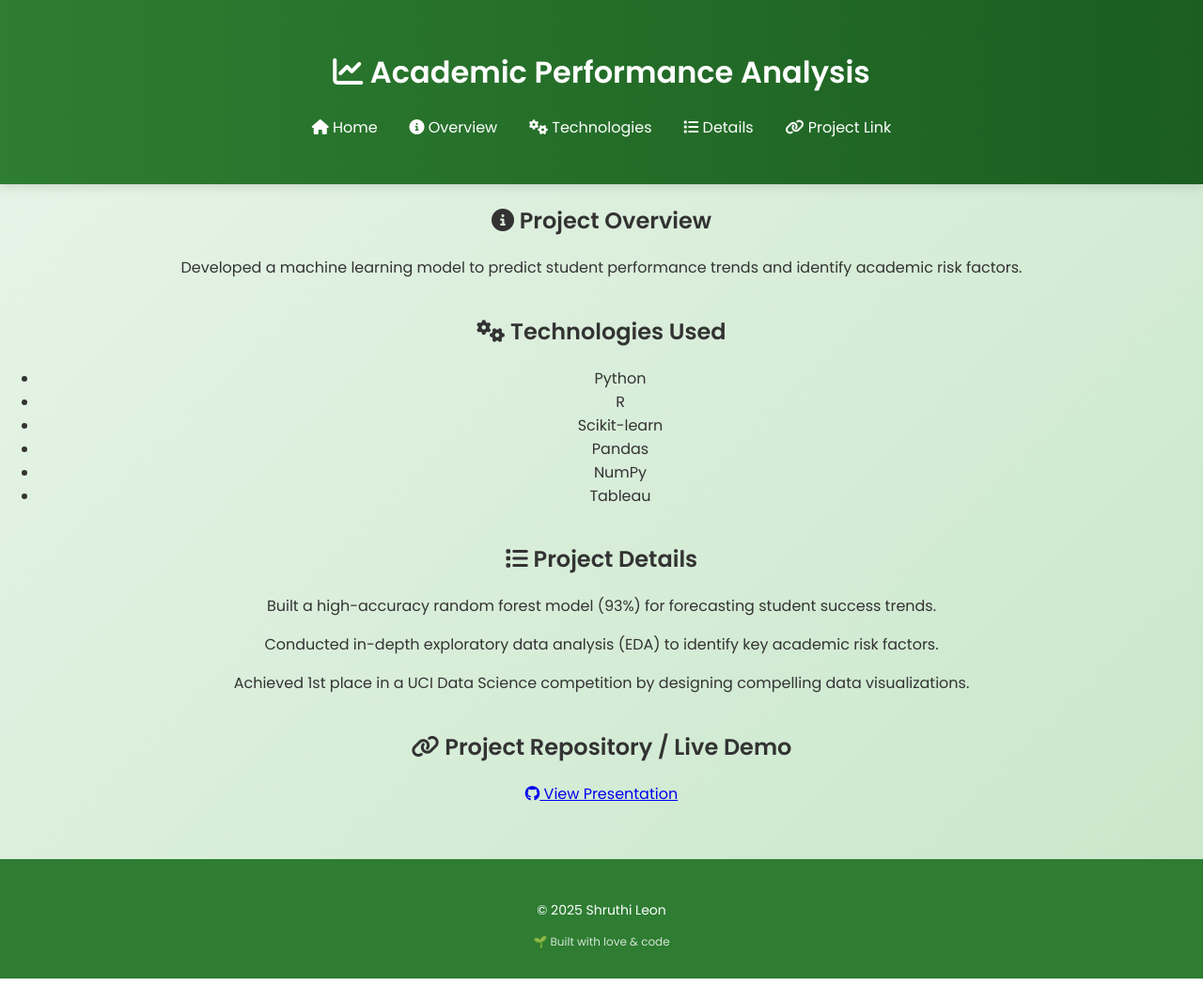
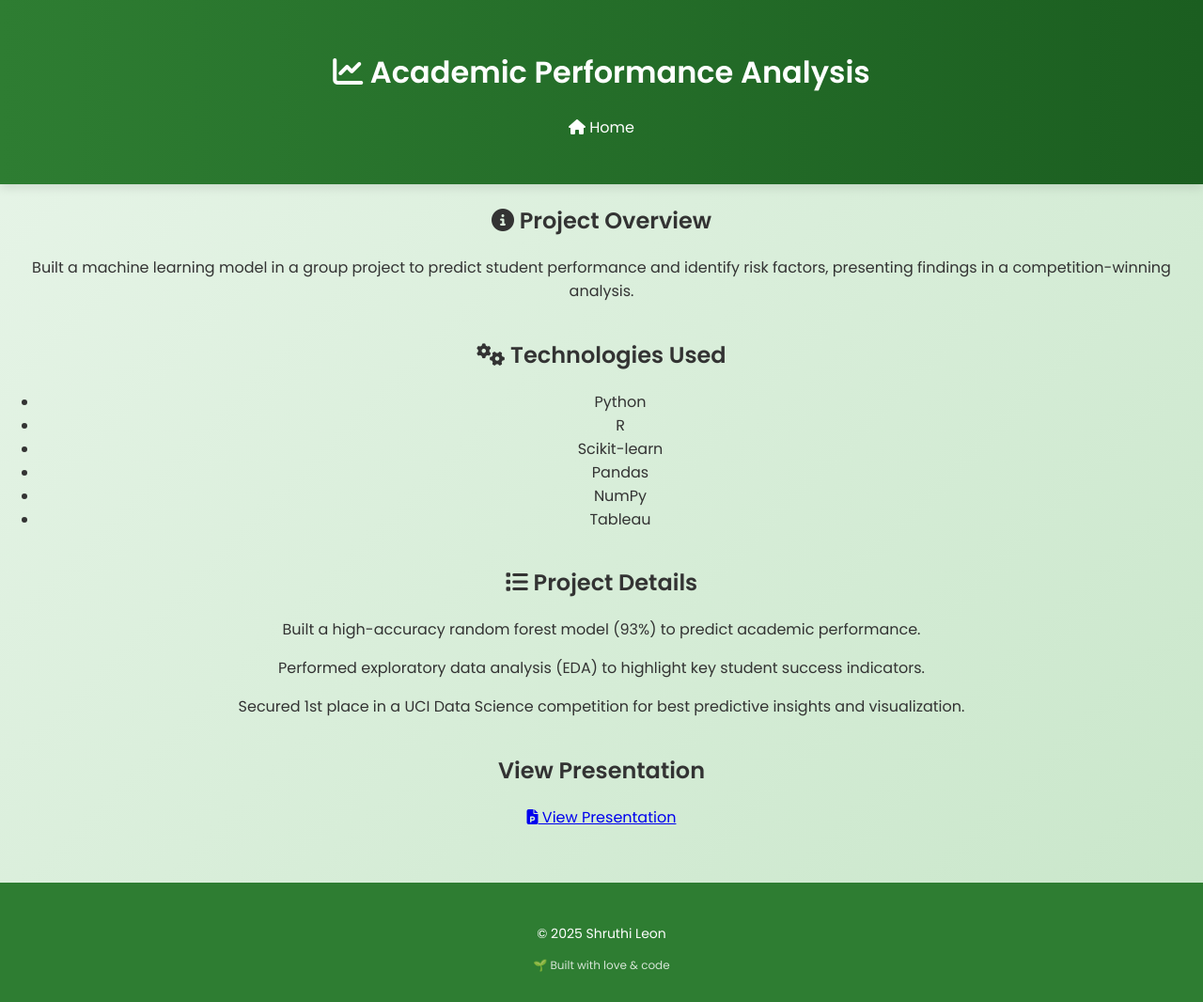
Before and after one commit to shruthileon/shruthileon.github.io, a plain HTML site: page academic-performance.html in a window 1280 px wide. Shown: the whole page at 94% size. Before the commit the page ends 1041 px from the top, so only its background shows below. Drawn offline with Linux system fonts and the light colour scheme.

Commit message:
fixed up project pages

```diff
--- a/academic-performance.html
+++ b/academic-performance.html
@@ -13,17 +13,13 @@
         <nav>
             <ul>
                 <li><a href="index.html"><i class="fas fa-home"></i> Home</a></li>
-                <li><a href="#overview"><i class="fas fa-info-circle"></i> Overview</a></li>
-                <li><a href="#technologies"><i class="fas fa-cogs"></i> Technologies</a></li>
-                <li><a href="#details"><i class="fas fa-list"></i> Details</a></li>
-                <li><a href="#link"><i class="fas fa-link"></i> Project Link</a></li>
             </ul>
         </nav>
     </header>
 
     <section id="overview">
         <h2><i class="fas fa-info-circle"></i> Project Overview</h2>
-        <p>Developed a machine learning model to predict student performance trends and identify academic risk factors.</p>
+        <p>Built a machine learning model in a group project to predict student performance and identify risk factors, presenting findings in a competition-winning analysis.</p>
     </section>
 
     <section id="technologies">
@@ -40,14 +36,14 @@
 
     <section id="details">
         <h2><i class="fas fa-list"></i> Project Details</h2>
-        <p>Built a high-accuracy random forest model (93%) for forecasting student success trends.</p>
-        <p>Conducted in-depth exploratory data analysis (EDA) to identify key academic risk factors.</p>
-        <p>Achieved 1st place in a UCI Data Science competition by designing compelling data visualizations.</p>
+        <p>Built a high-accuracy random forest model (93%) to predict academic performance.</p>
+        <p>Performed exploratory data analysis (EDA) to highlight key student success indicators.</p>
+        <p>Secured 1st place in a UCI Data Science competition for best predictive insights and visualization.</p>
     </section>
 
     <section id="link">
-        <h2><i class="fas fa-link"></i> Project Repository / Live Demo</h2>
-        <p><a href="https://drive.google.com/file/d/12vBnYefQM2RoQxY8CNIhOs0xnGadyTj6/view?usp=sharing" target="_blank"><i class="fab fa-github"></i> View Presentation</a></p>
+        <h2><i class="fas fa-presentation"></i>View Presentation</h2>
+        <p><a href="https://drive.google.com/file/d/12vBnYefQM2RoQxY8CNIhOs0xnGadyTj6/view?usp=sharing" target="_blank"><i class="fas fa-file-powerpoint"></i> View Presentation</a></p>
     </section>
 
     <footer>
```
Also changed, not shown: boba-analysis.html (+6 -8 lines), kuralbot.html (+1 -5 lines), landmark.html (+4 -7 lines), zotslicer.html (+3 -6 lines).
